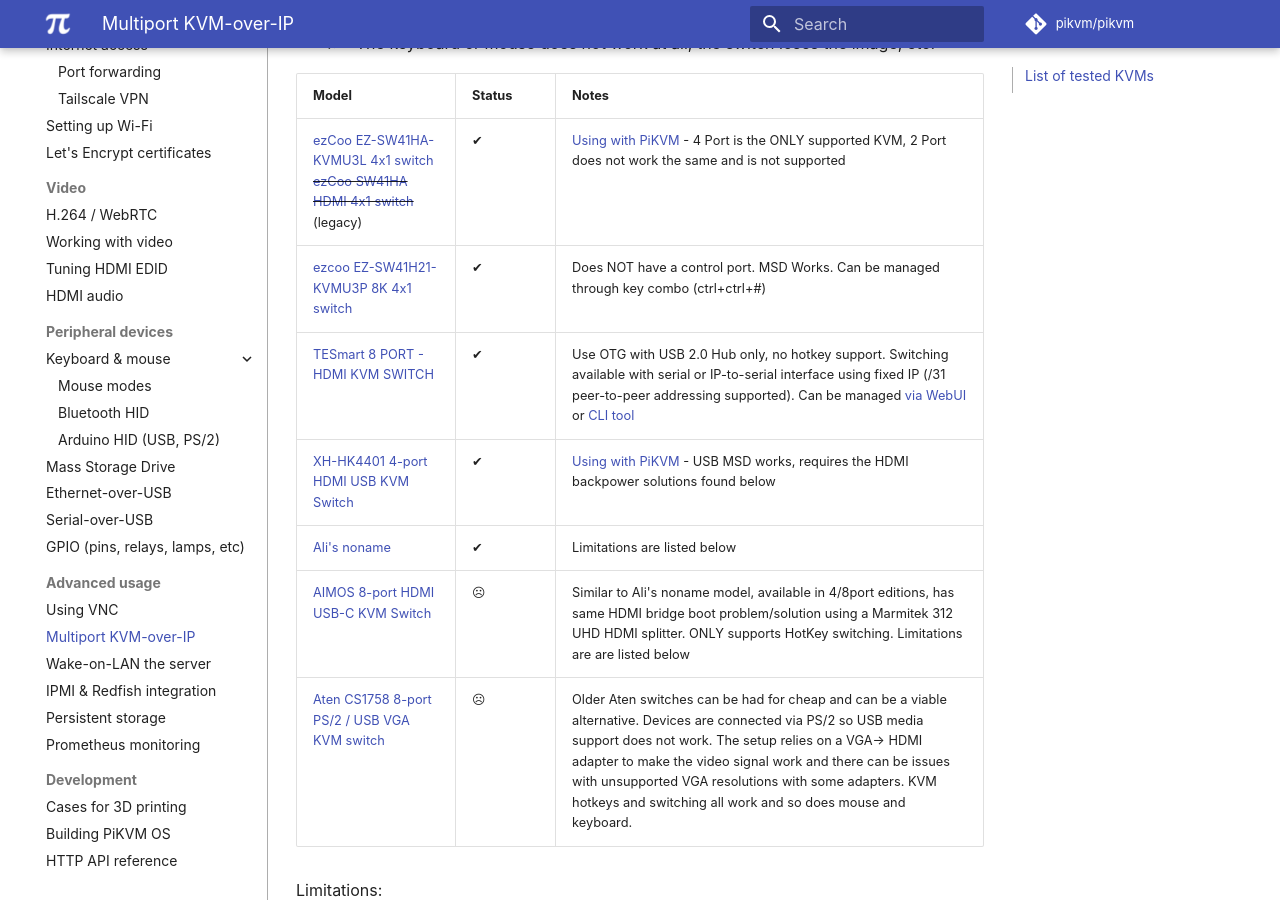
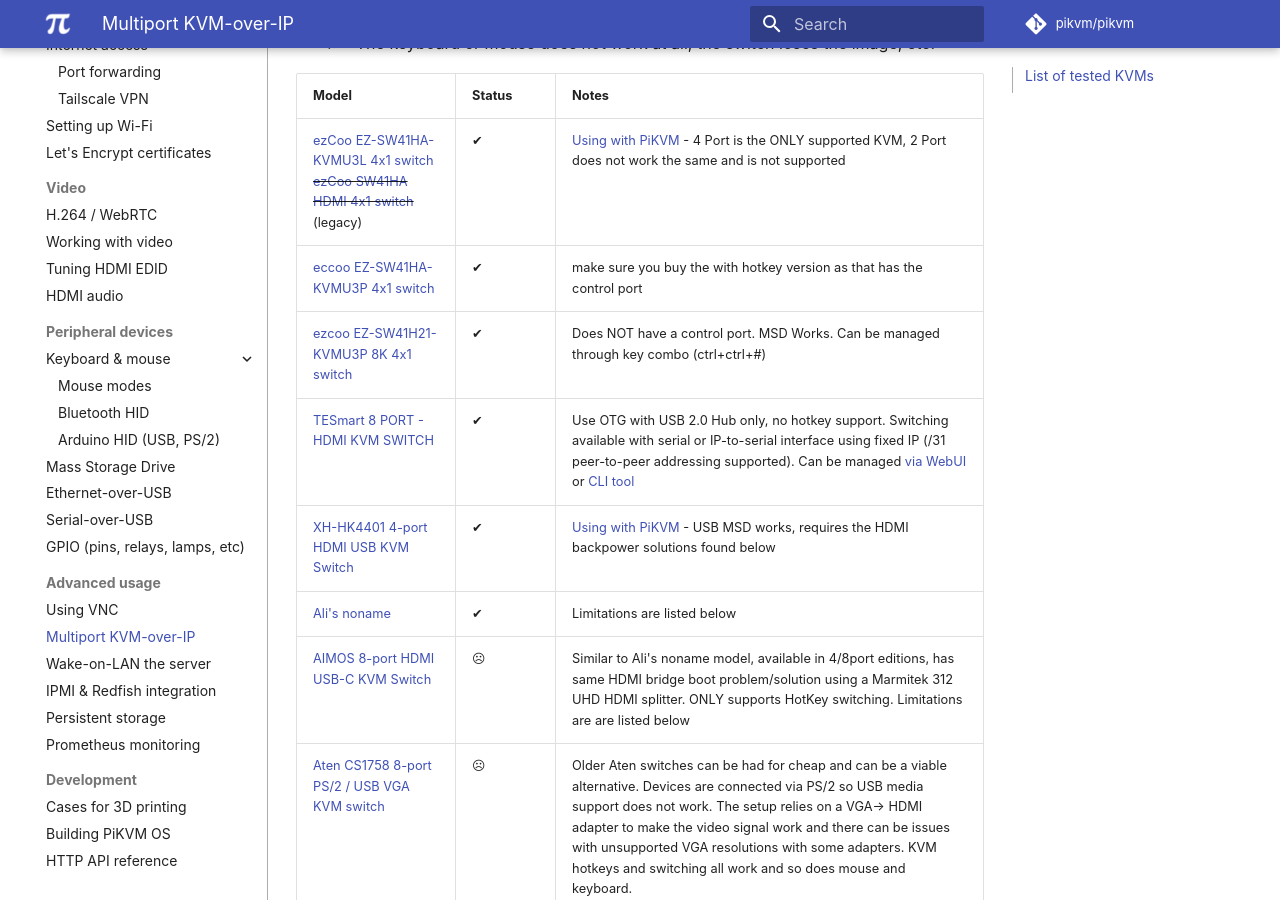
Before and after one commit to pikvm/pikvm, an MkDocs documentation site: the page built from docs/multiport.md, in a window 1280 px wide and 900 px high, scrolled down 730 px. Built offline with MkDocs 1.6.1 and Material for MkDocs 9.7.7, drawn with Linux system fonts in a browser that asks for light colours; some web fonts are replaced; comment, search, counter and statistics services are not loaded.

Commit message:
Update multiport.md (#892)
added addtional KVM confirmed as working with control port

```diff
--- a/docs/multiport.md
+++ b/docs/multiport.md
@@ -20,6 +20,7 @@
 | Model | Status | Notes |
 |:------|:-------|:------|
 | [ezCoo EZ-SW41HA-KVMU3L 4x1 switch](https://www.easycoolav.com/products/hdmi20-switch-4x1-with-usb30-kvm-3-port-usbsupport-4k60hz-444-and-hdr-audio-breakout-36) ~~[ezCoo SW41HA HDMI 4x1 switch](https://www.easycoolav.com/products/hdmi20-switch-4x1-with-usb20-kvm-4-port-usbsupport-4k60hz-444-and-hdr-audio-breakout)~~ (legacy) | ✔ | [Using with PiKVM](ezcoo.md) - 4 Port is the ONLY supported KVM, 2 Port does not work the same and is not supported |
+| [eccoo EZ-SW41HA-KVMU3P 4x1 switch](https://www.amazon.com/gp/product/B09ZKZK7ZB) |  ✔ |  make sure you buy the with hotkey version as that has the control port |
 | [ezcoo EZ-SW41H21-KVMU3P 8K 4x1 switch](https://www.easycoolav.com/products/8k-hdmi-kvm-switch-4x1-with-usb30-kvm-4k120hz-hotkey-switch) |  ✔ | Does NOT have a control port. MSD Works. Can be managed through key combo (ctrl+ctrl+#)
 | [TESmart 8 PORT - HDMI KVM SWITCH](https://buytesmart.com/collections/8-ports) |  ✔ | Use OTG with USB 2.0 Hub only, no hotkey support. Switching available with serial or IP-to-serial interface using fixed IP (/31 peer-to-peer addressing supported). Can be managed [via WebUI](tesmart.md) or [CLI tool](https://github.com/bbeaudoin/bash/tree/master/tesmart) |
 | [XH-HK4401 4-port HDMI USB KVM Switch](https://www.aliexpress.com/item/4000849336545.html) | ✔ | [Using with PiKVM](xh_hk4401.md) - USB MSD works, requires the HDMI backpower solutions found below |
```
